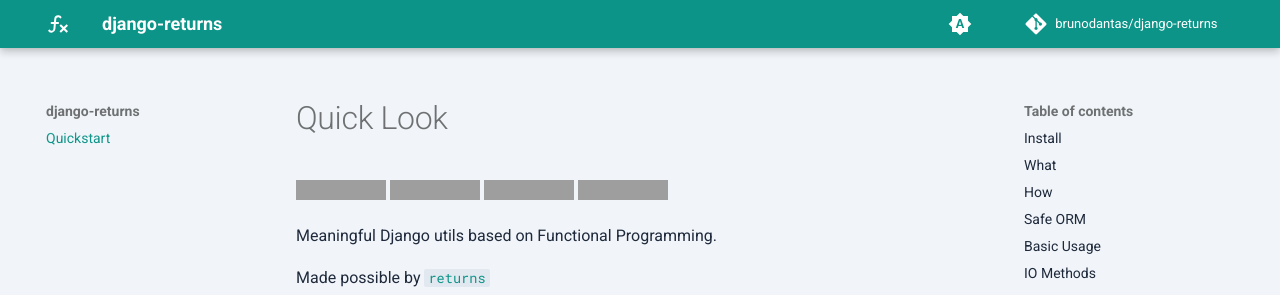
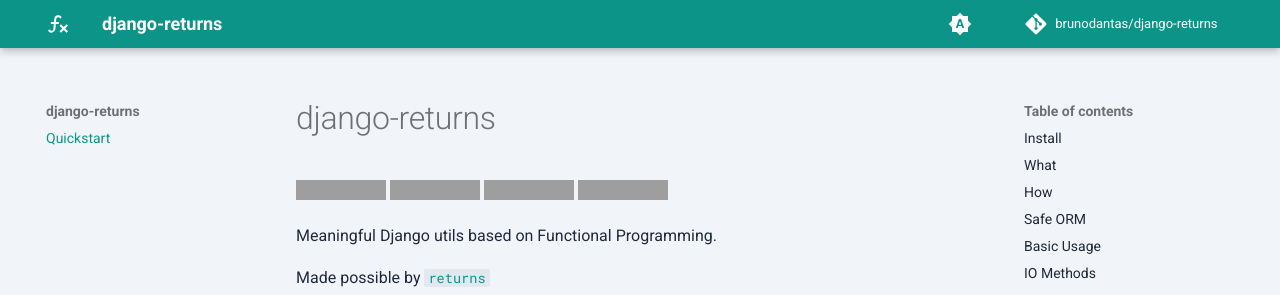
Before and after one commit to brunodantas/django-returns, an MkDocs documentation site: the page built from docs/index.md, in a window 1280 px wide and 900 px high. Shown: the top 295 px of the window. Built offline with MkDocs 1.6.1 and Material for MkDocs 9.7.7, drawn with Linux system fonts in a browser that asks for light colours; comment, search, counter and statistics services are not loaded; grey boxes are pictures that could not be loaded.

Commit message:
docs: title

```diff
--- a/docs/index.md
+++ b/docs/index.md
@@ -1,3 +1,3 @@
-# Quick Look
+# django-returns
 
 --8<-- "README.md:2"
```
